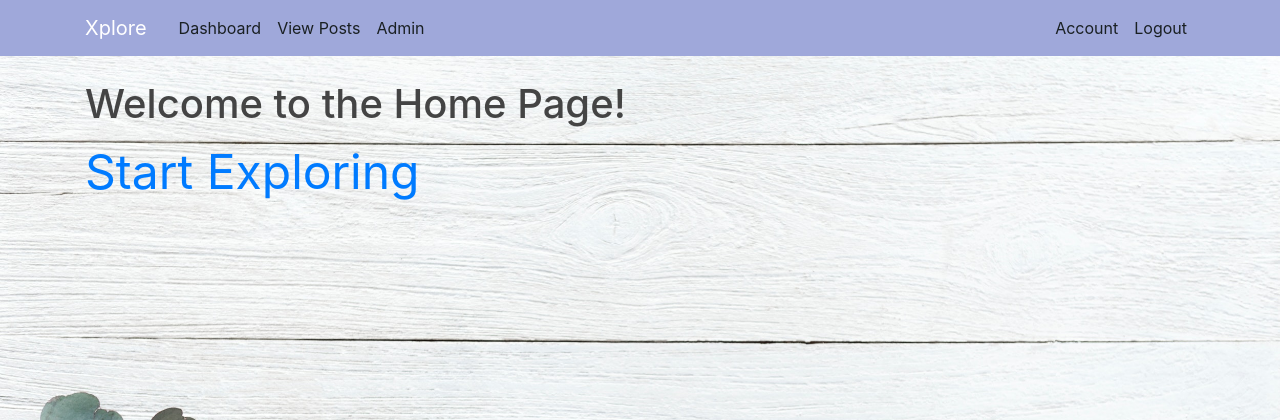
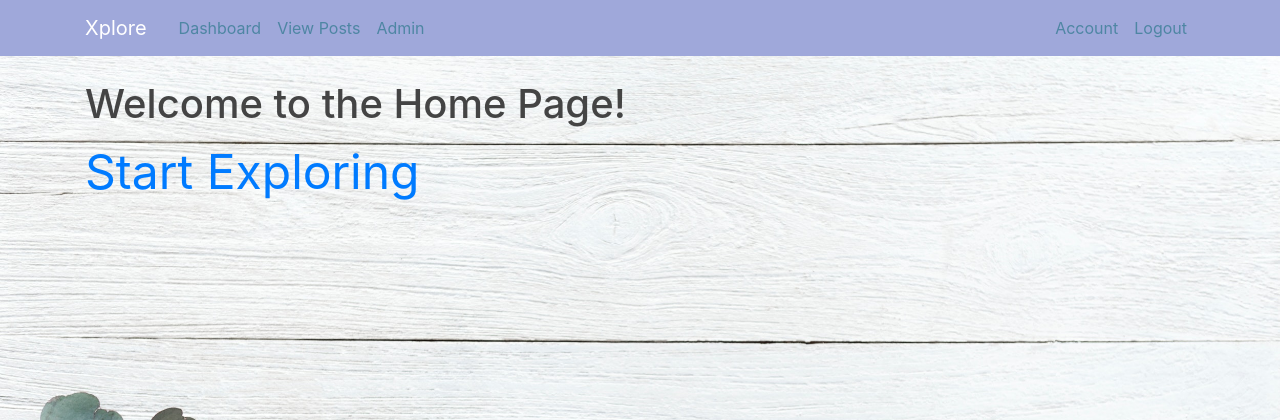
Before and after one commit to JaganKaartik/Swizzl-Py, a Flask app: page / in a window 1280 px wide. Shown: the top 420 px of the page. Run offline with Flask 2, Linux system fonts and the light colour scheme; a user stored in the database is signed in; some libraries are stand-ins or nearby versions.

Commit message:
LatestCommit

```diff
--- a/xplore/static/main.css
+++ b/xplore/static/main.css
@@ -13,8 +13,9 @@ h1, h2, h3, h4, h5, h6 {
   color: #444444;
 }
 
-.site-header {
-  color: #
+.navbar navbar-expand-md navbar-dark bg-steel fixed-top
+{
+  color: #4e86a3;
 }
 
 .bg-steel {
@@ -22,7 +23,7 @@ h1, h2, h3, h4, h5, h6 {
 }
 
 .site-header .navbar-nav .nav-link {
-  color: #1a2023;
+  color: #4e86a3;
 }
 
 .site-header .navbar-nav .nav-link:hover {
```
Also changed, not shown: xplore/templates/layout.html (line endings or trailing spaces), 1 other file.
